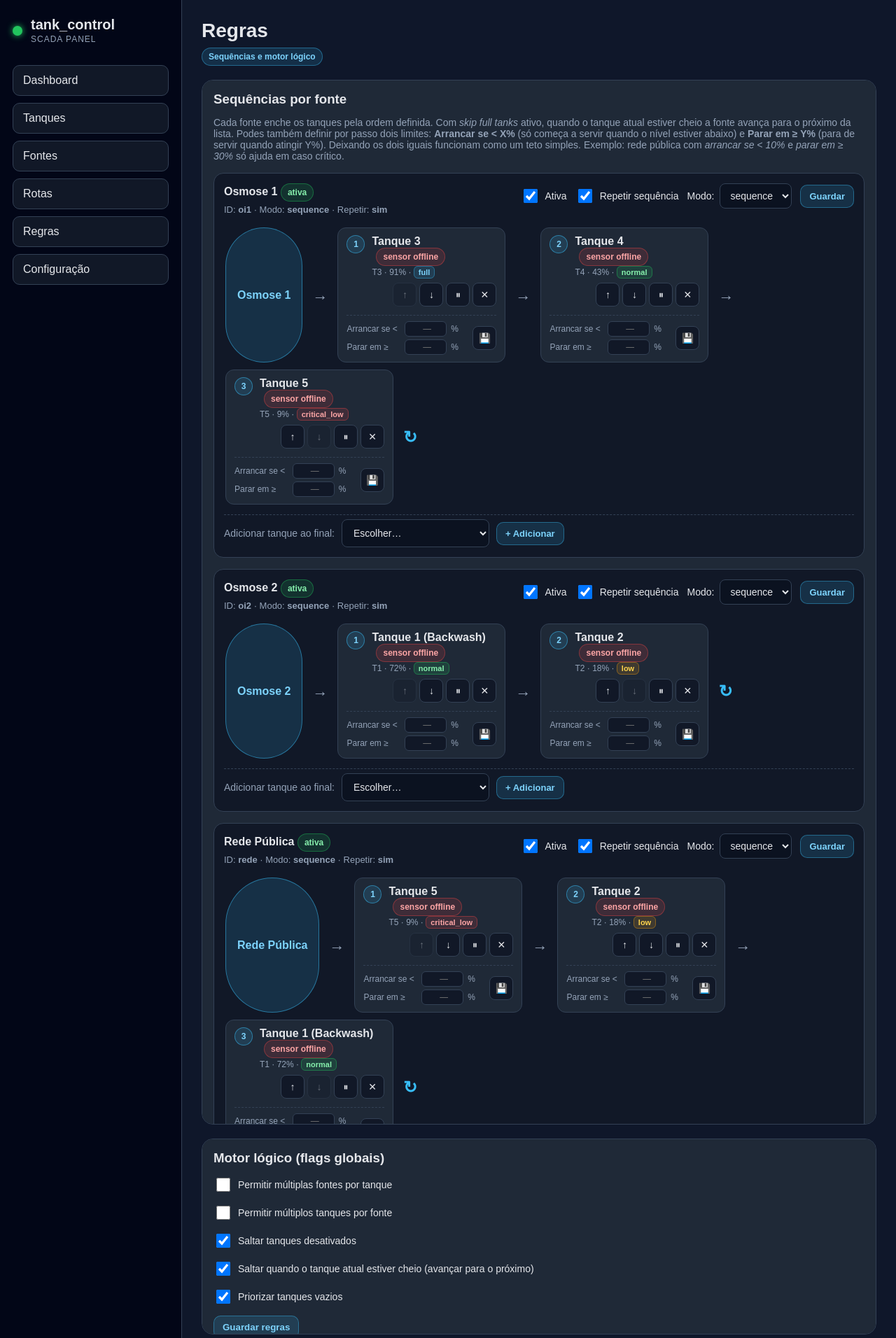
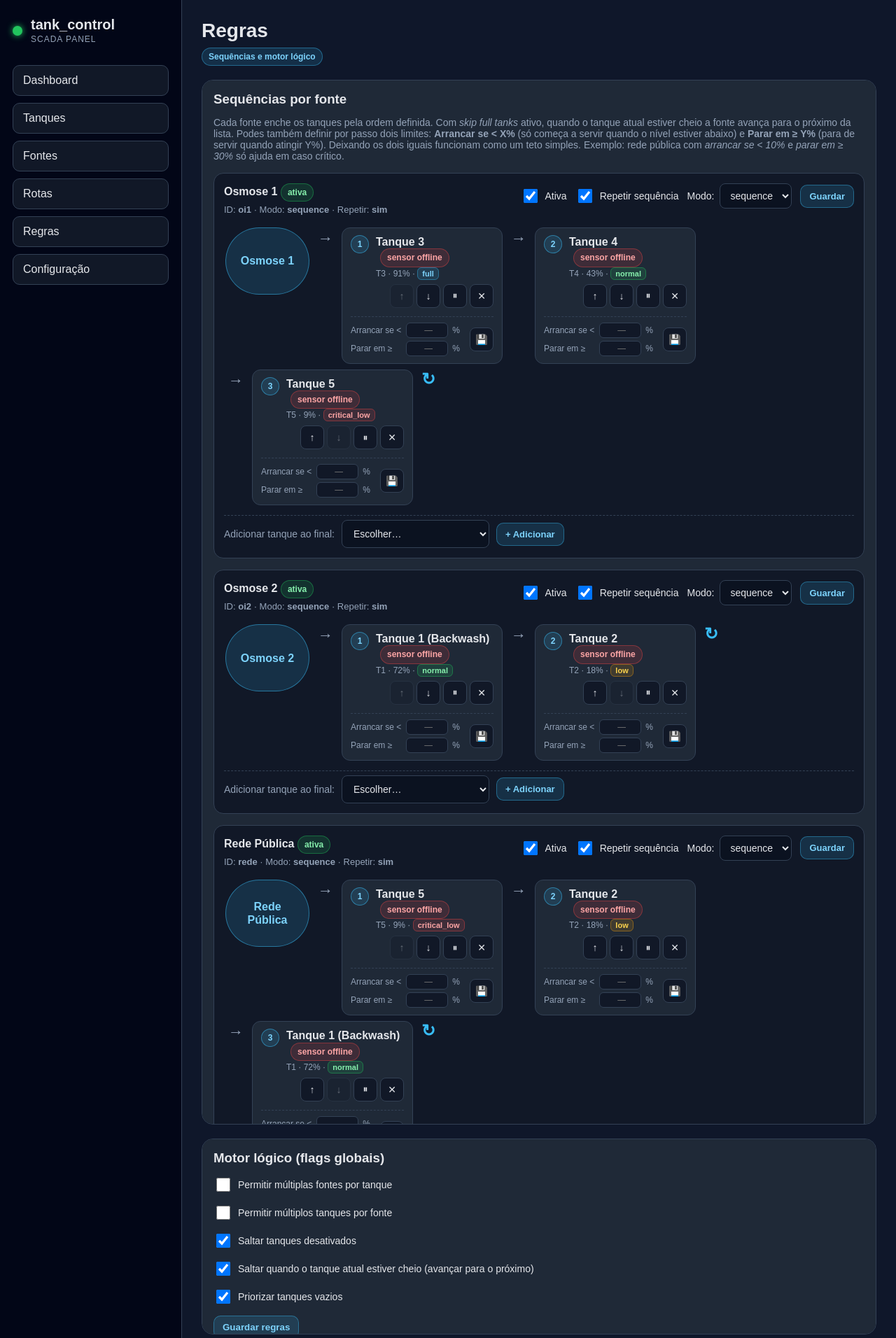
Before and after one commit to ViCor44/tank_control, a Flask app: page /rules in a window 1280 px wide. Shown: the top 1912 px of the page at 70% size. Run offline with Flask 3, Linux system fonts and the light colour scheme.

Commit message:
sinóticos das fontes otimizados

```diff
--- a/static/css/app.css
+++ b/static/css/app.css
@@ -734,21 +734,28 @@ select {
 .sequence-chain {
   display: flex;
   flex-wrap: wrap;
-  align-items: stretch;
-  gap: 10px;
+  align-items: flex-start;
+  gap: 8px;
   padding: 6px 2px 2px;
 }
 
 .sequence-source-pill {
   display: flex;
   align-items: center;
-  padding: 10px 16px;
+  justify-content: center;
+  width: 120px;
+  height: 96px;
+  flex: 0 0 120px;
+  padding: 10px;
   background: rgba(56, 189, 248, 0.15);
   color: #7dd3fc;
   border: 1px solid rgba(56, 189, 248, 0.5);
-  border-radius: 999px;
+  border-radius: 48px;
   font-weight: bold;
-  white-space: nowrap;
+  line-height: 1.2;
+  text-align: center;
+  white-space: normal;
+  overflow-wrap: anywhere;
 }
 
 .sequence-arrow {
@@ -766,8 +773,8 @@ select {
 }
 
 .sequence-step {
-  width: 240px;
-  flex: 0 0 240px;
+  width: 230px;
+  flex: 0 0 230px;
   box-sizing: border-box;
   background: var(--panel-2);
   border: 1px solid var(--line);
@@ -862,6 +869,15 @@ select {
 .sequence-step-name {
   font-weight: 600;
   color: var(--text);
+  line-height: 1.2;
+  overflow-wrap: anywhere;
+}
+
+.sequence-link {
+  display: flex;
+  align-items: flex-start;
+  gap: 8px;
+  flex: 0 0 auto;
 }
 
 .sequence-step-meta {
--- a/templates/base.html
+++ b/templates/base.html
@@ -4,7 +4,7 @@
   <meta charset="utf-8">
   <meta name="viewport" content="width=device-width, initial-scale=1">
   <title>{% block title %}tank_control{% endblock %}</title>
-  <link rel="stylesheet" href="{{ url_for('static', filename='css/app.css', v='20260809-compact-cards') }}">
+  <link rel="stylesheet" href="{{ url_for('static', filename='css/app.css', v='20260809-rules-grid') }}">
 </head>
 <body>
   <aside class="sidebar">
--- a/templates/rules.html
+++ b/templates/rules.html
@@ -90,8 +90,9 @@
 
         {% if source.steps %}
           {% for step in source.steps %}
-          <div class="sequence-arrow">→</div>
-          <div class="sequence-step {% if step.is_current %}sequence-step-active{% endif %} {% if step.is_target and not step.is_current %}sequence-step-target{% endif %} {% if not step.enabled %}sequence-step-disabled{% endif %} {% if not step.tank_exists %}sequence-step-missing{% endif %} {% if step.tank_exists and not step.has_route %}sequence-step-missing{% endif %}"
+          <div class="sequence-link">
+            <div class="sequence-arrow">→</div>
+            <div class="sequence-step {% if step.is_current %}sequence-step-active{% endif %} {% if step.is_target and not step.is_current %}sequence-step-target{% endif %} {% if not step.enabled %}sequence-step-disabled{% endif %} {% if not step.tank_exists %}sequence-step-missing{% endif %} {% if step.tank_exists and not step.has_route %}sequence-step-missing{% endif %}"
                id="rules-step-{{ source.id }}-{{ loop.index0 }}"
                data-source-id="{{ source.id }}"
                data-step-index="{{ loop.index0 }}"
@@ -173,6 +174,7 @@
 
               <button type="submit" class="icon-button threshold-save" title="Guardar limites">💾</button>
             </form>
+            </div>
           </div>
           {% endfor %}
 
```
